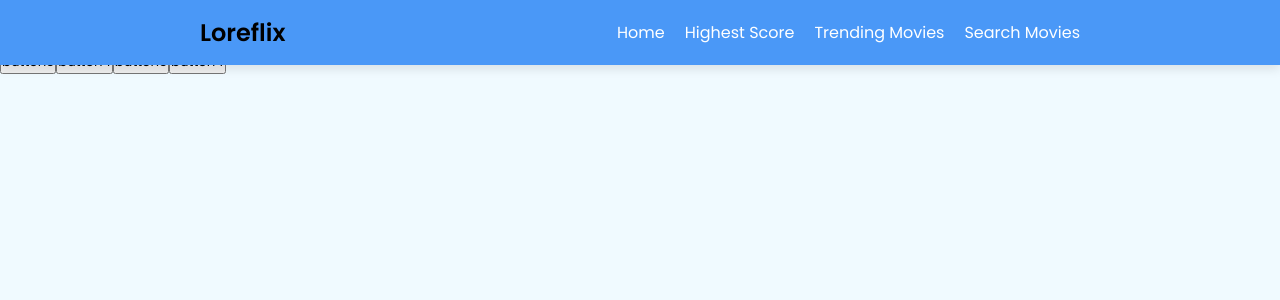
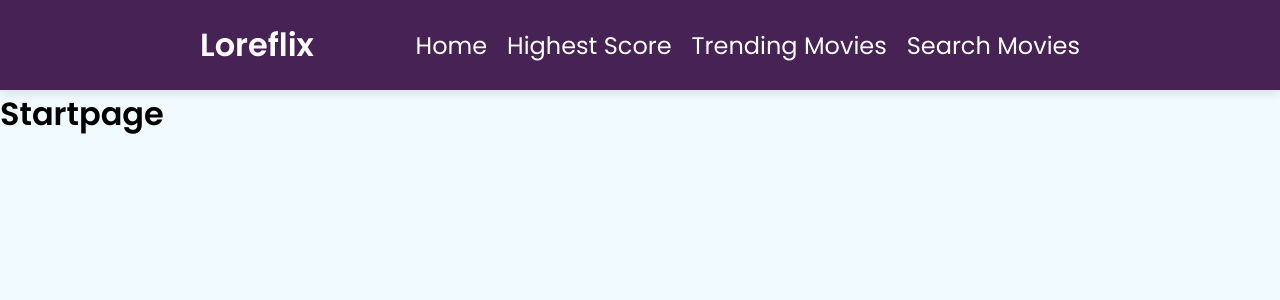
Before and after one commit to binmarkoo/Loreflix, a React (Create React App) app in the folder loreflix/: page / in a window 1280 px wide. Shown: the top 300 px of the page. Built offline with nearby package versions, Linux system fonts and the light colour scheme; no server answers.

Commit message:
finished navbar

```diff
--- a/loreflix/src/Stylesheets/style.css
+++ b/loreflix/src/Stylesheets/style.css
@@ -1,5 +1,9 @@
 @import url("https://fonts.googleapis.com/css2?family=Poppins:wght@300;400;500;600&display=swap");
 
+#title {
+  color: white;
+  font-size: xx-large;
+}
 * {
   margin: 0;
   padding: 0;
@@ -10,18 +14,20 @@ body {
   background: #f0faff;
 }
 .nav {
-  position: fixed;
+  /* position: fixed; */
   top: 0;
   left: 0;
   width: 100%;
+  height: 90px;
   padding: 15px 200px;
-  background: #4a98f7;
+  background: #462255;
   box-shadow: 0 4px 10px rgba(0, 0, 0, 0.1);
 }
 .nav,
 .nav .nav-links {
   display: flex;
   align-items: center;
+  font-size: x-large;
 }
 .nav {
   justify-content: space-between;
--- a/loreflix/src/components/Homepage.jsx
+++ b/loreflix/src/components/Homepage.jsx
@@ -6,14 +6,6 @@ const Homepage = () => {
     return(
         <div>
             <h1>Startpage</h1>
-            <div class="button-container">
-                <button class="button">button3</button>
-
-                <button class="button">button4</button>
-                <button class="button">button3</button>
-
-                <button class="button">button4</button>
-            </div>
         </div>
     )
 }
--- a/loreflix/src/components/Layout.jsx
+++ b/loreflix/src/components/Layout.jsx
@@ -4,9 +4,9 @@ import '../Stylesheets/style.css'
 const Layout = () => {
     return (
         <div>
-            {/* <nav>
-                <h2>Loreflix</h2>
-                <ul>
+            <nav class="nav">
+                <h1 id="title">Loreflix</h1>
+                <ul class="nav-links">
                     <li>
                         <Link to="/">Home</Link>
                     </li>
@@ -20,24 +20,6 @@ const Layout = () => {
                         <Link to="/SearchMovies">Search Movies</Link>
                     </li>
                 </ul>
-            </nav> */}
-            <nav class="nav">
-                <h1>Loreflix</h1>
-                {/* <a href="#" class="logo">CodingLab</a> */}
-                <ul class="nav-links">
-                <li>
-                        <Link to="/">Home</Link>
-                </li>
-                <li>
-                        <Link to="/HighestScore">Highest Score</Link>
-                </li>
-                <li>
-                        <Link to="/Trending">Trending Movies</Link>
-                </li>
-                <li>
-                        <Link to="/SearchMovies">Search Movies</Link>
-                </li>
-                </ul>
                 <div class="search-box">
                     <input type="text" placeholder="Search here..." />
                 </div>
```
